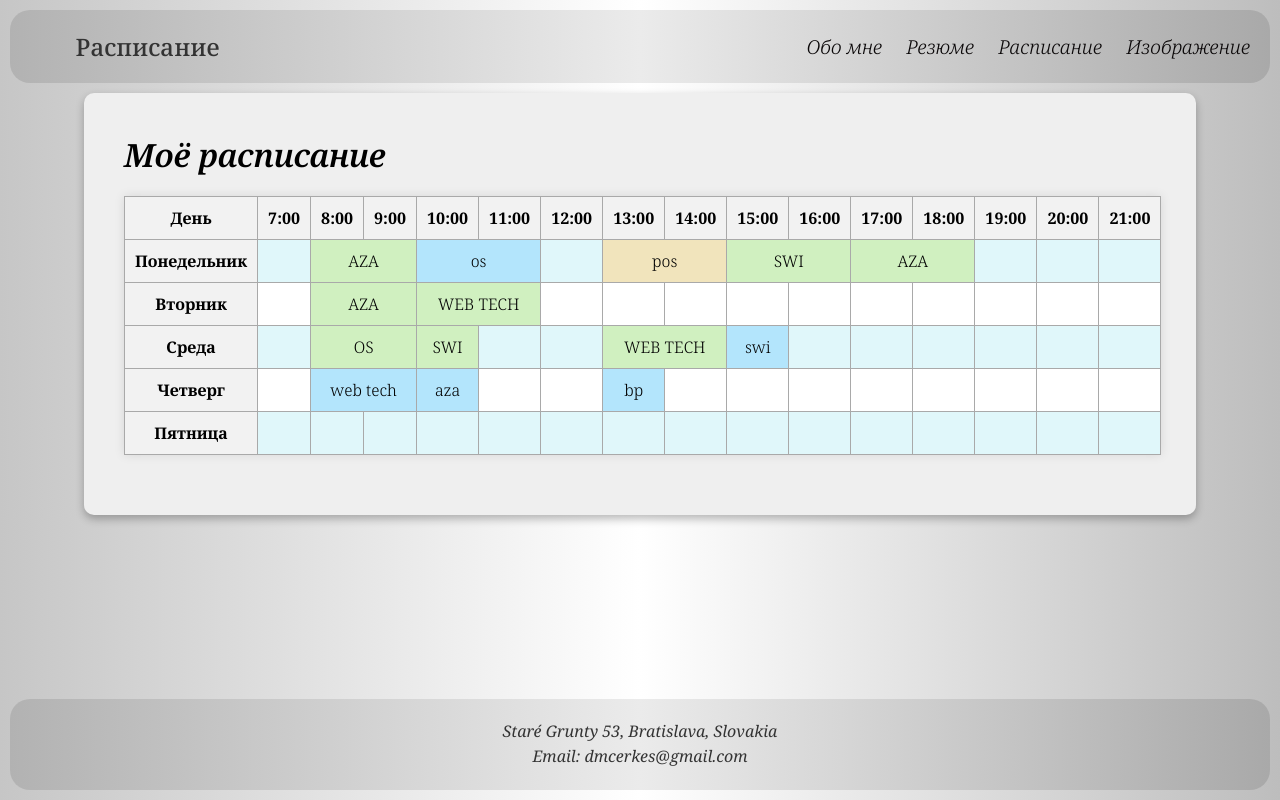
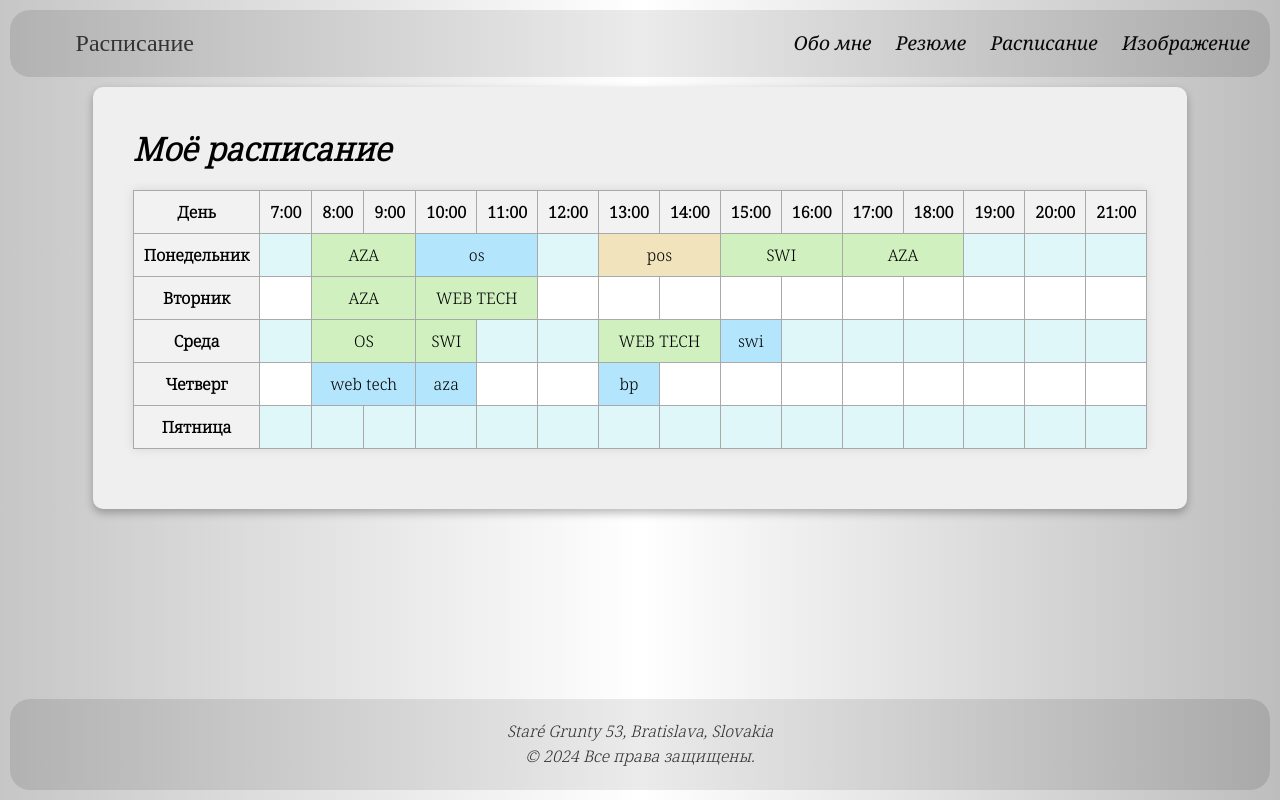
Before and after one commit to DimaCherkes/MySimpleBlog, a plain HTML site: page webapp/html/mySchedule.html in a window 1280 px wide. Drawn offline with Linux system fonts and the light colour scheme.

Commit message:
Bugs were fixed, fonts were added physically.

```diff
--- a/webapp/css/CV.css
+++ b/webapp/css/CV.css
@@ -3,7 +3,6 @@
 .container {
     display: grid;
     grid-template-columns: 1fr 2fr;
-    min-height: 100vh;
 }
 
 
--- a/webapp/css/global.css
+++ b/webapp/css/global.css
@@ -3,23 +3,41 @@
     padding: 0; /* Убираем внутренние отступы */
     box-sizing: border-box; /* Гарантируем, что padding и border включены в размеры элементов */
 }
+
+html, body {
+    height: 100%;
+}
+
 body {
+    display: flex;
+    flex-direction: column;
+    min-height: 100%;
     background: linear-gradient(to right, #c6c6c6, #FFFFFF, #bdbdbd);
-    font-family: "Noto Serif", serif;
+    font-family: "Noto Serif light", serif;
     font-optical-sizing: auto;
+    font-weight: 100;
+    font-style: normal;
+}
+
+@font-face {
+    font-family: 'Noto Serif italic';
+    src: url('../resources/Noto_Serif/NotoSerif-Italic.ttf') format('truetype');
+    font-weight: 200;
+    font-style: italic;
+}
+
+@font-face {
+    font-family: 'Noto Serif light';
+    src: url('../resources/Noto_Serif/NotoSerif-Light.ttf') format('truetype');
     font-weight: 300;
     font-style: normal;
-    margin: 0;
-    padding: 0;
 }
 
 main {
     display: flex;
+    align-items: start;
+    flex: 1;
     justify-content: center;
-    font-family: "Noto Serif", serif;
-    font-optical-sizing: auto;
-    font-weight: 300;
-    font-style: normal;
 }
 
 /* Основной контейнер для header */
@@ -57,7 +75,7 @@ h2 {
     font-size: 24px; /* Размер шрифта для заголовка */
     color: #333;
     margin: 10px calc(20px + 2vw) 10px calc(20px + 2vw);
-    font-family: "Noto Serif", serif;
+    font-family: "Noto Serif thin", serif;
     font-optical-sizing: auto;
     font-weight: 500;
     font-style: normal;
@@ -67,7 +85,7 @@ h2 {
 .navigation {
     flex-grow: 1; /* Навигация расширяется для заполнения пространства */
     text-align: right; /* Выравнивание навигации вправо */
-    font-family: "Noto Serif", serif;
+    font-family: "Noto Serif italic", serif;
     font-optical-sizing: auto;
     font-weight: 300;
     font-style: italic;
@@ -75,6 +93,7 @@ h2 {
 
 .navigationUl {
     list-style-type: none; /* Убираем маркеры списка */
+    line-height: 1.7; /* Межстрочное расстояние для улучшенной читаемости */
     margin: 0;
     padding: 0;
 }
@@ -110,18 +129,16 @@ a {
 
 /* Основные стили для footer */
 footer {
-    display: flex;
-    justify-content: center; /* Центрируем контент */
-    align-items: center; /* Выравнивание по вертикали */
     padding: 20px; /* Отступы */
     border-radius: 20px; /* Скругление углов */
     margin: 10px; /* Внешние отступы */
     background: linear-gradient(to right, #b2b2b2, #ebebeb, #a9a9a9);
+
 }
 
 /* Стили для address */
 address {
-    font-family: "Noto Serif", serif; /* Шрифт в стиле заголовков */
+    font-family: "Noto Serif light", serif; /* Шрифт в стиле заголовков */
     font-weight: 400; /* Обычный вес шрифта */
     font-size: 16px; /* Размер текста */
     line-height: 1.6; /* Межстрочное расстояние */
--- a/webapp/css/index.css
+++ b/webapp/css/index.css
@@ -1,8 +1,3 @@
-
-/* Контейнер для всего содержимого */
-.container {
-    box-shadow: 0 4px 8px rgba(0, 0, 0, 0.27);
-}
 
 .asidePart {
     display: flex;
@@ -35,7 +30,6 @@
 ul {
     list-style-type: disc; /* Стилизация маркеров в виде дисков */
     padding-left: 20px; /* Отступ слева для маркеров */
-    line-height: 1.8; /* Межстрочное расстояние для улучшенной читаемости */
 }
 
 ul li {
@@ -80,7 +74,6 @@ ul li:hover {
     content: close-quote; /* Автоматически добавляем закрывающие кавычки */
 }
 
-
 /* Медиазапрос для маленьких экранов */
 @media (max-width: 768px) {
     main {
--- a/webapp/css/mySchedule.css
+++ b/webapp/css/mySchedule.css
@@ -71,11 +71,11 @@ td.PE {
     background-color: #555; /* Цвет ползунка при наведении */
 }
 
-footer {
-    position: fixed;
-    bottom: 0;
-    width: calc(100% - 20px); /* Футер будет занимать всю ширину окна */
-}
+/*footer {*/
+/*    position: fixed;*/
+/*    bottom: 0;*/
+/*    width: calc(100% - 20px); !* Футер будет занимать всю ширину окна *!*/
+/*}*/
 
 /* Медиа-запрос для экранов меньше 1112 пикселей */
 @media (max-width: 1132px) {
--- a/webapp/html/mySchedule.html
+++ b/webapp/html/mySchedule.html
@@ -7,9 +7,6 @@
     <title>Расписание</title>
     <meta name="viewport" content="width=device-width, initial-scale=1.0">
 
-    <link rel="preconnect" href="https://fonts.googleapis.com">
-    <link rel="preconnect" href="https://fonts.gstatic.com" crossorigin>
-    <link href="https://fonts.googleapis.com/css2?family=Noto+Serif:ital,wght@0,100..900;1,100..900&display=swap" rel="stylesheet">
 </head>
 <body>
 
@@ -142,7 +139,7 @@
 <footer>
     <address>
         <p>Staré Grunty 53, Bratislava, Slovakia</p>
-        <p>Email: dmcerkes@gmail.com</p>
+        <p>© 2024 Все права защищены.</p>
     </address>
 </footer>
 
```
Also changed, not shown: index.html (+1 -5 lines), webapp/html/CV.html (+2 -4 lines), webapp/html/interactiveImage.html (+1 -4 lines), webapp/resources/Noto_Serif/NotoSerif-Italic.ttf (added), webapp/resources/Noto_Serif/NotoSerif-Light.ttf (added).
